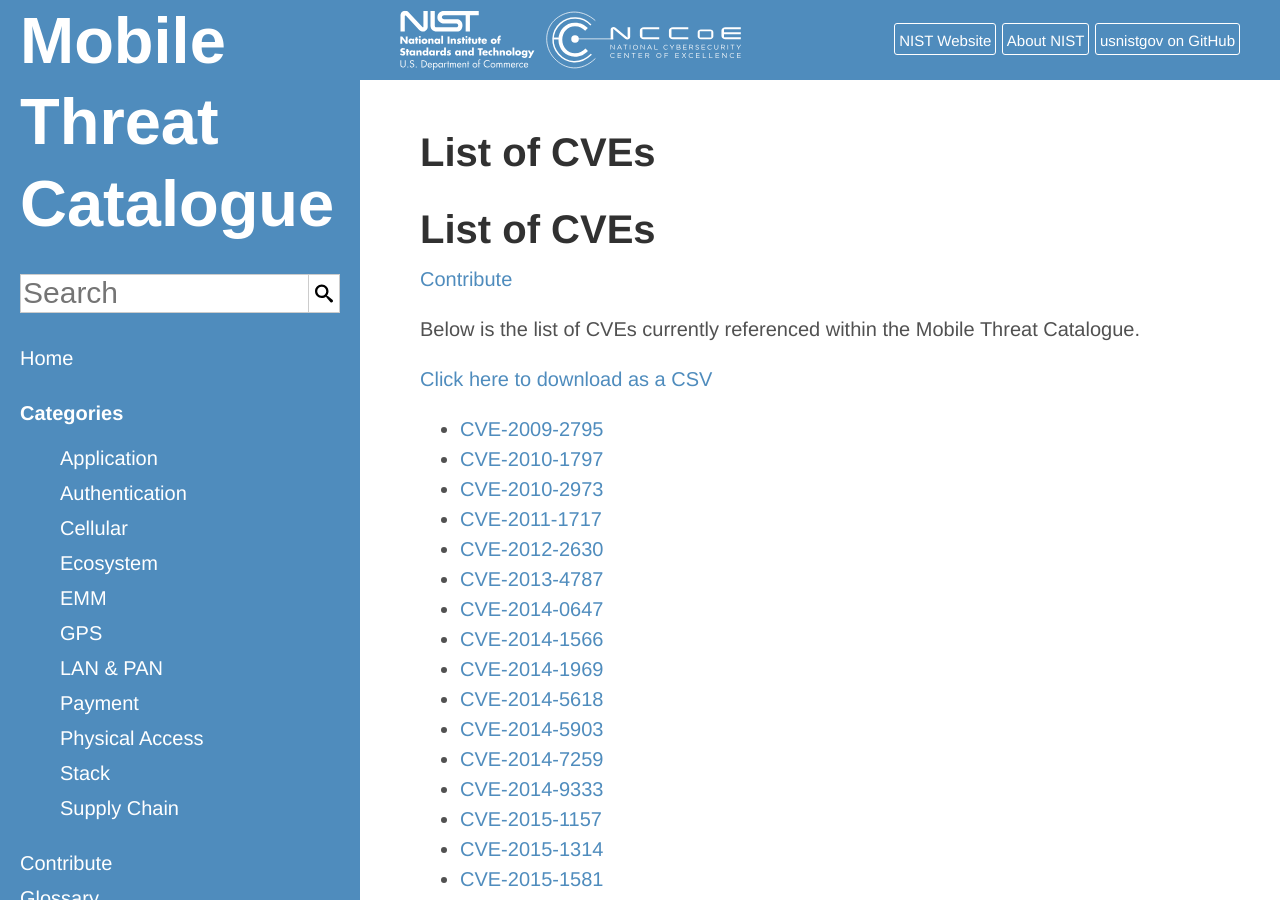
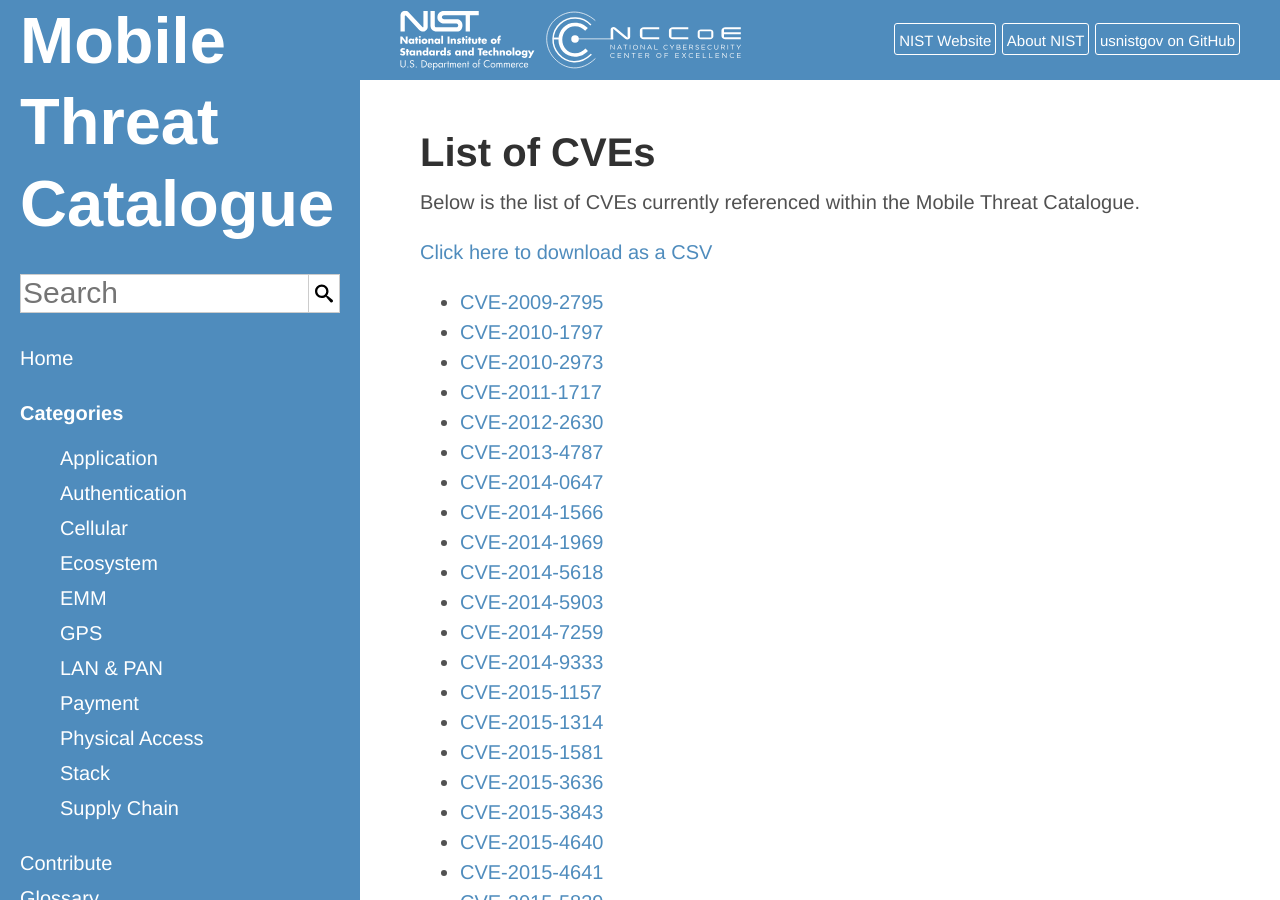
Before and after one commit to usnistgov/mobile-threat-catalogue, a Jekyll site: the page built from cve-list.html, in a window 1280 px wide and 900 px high. Built offline with Jekyll 4.4.1, drawn with Linux system fonts in a browser that asks for light colours.

Commit message:
#193: changes layout to use defauly and auto render header

```diff
--- a/cve-list.html
+++ b/cve-list.html
@@ -1,5 +1,5 @@
 ---
-layout: threat-list
+layout: default
 title: List of CVEs
 ---
 {% assign CVEList = "" | split: "" %}
--- a/index.html
+++ b/index.html
@@ -5,7 +5,6 @@
 
 <div class="home">
 
-    <h1 class="page-heading">Home</h1>
     {{ site.description }}
 
 </div>
```
